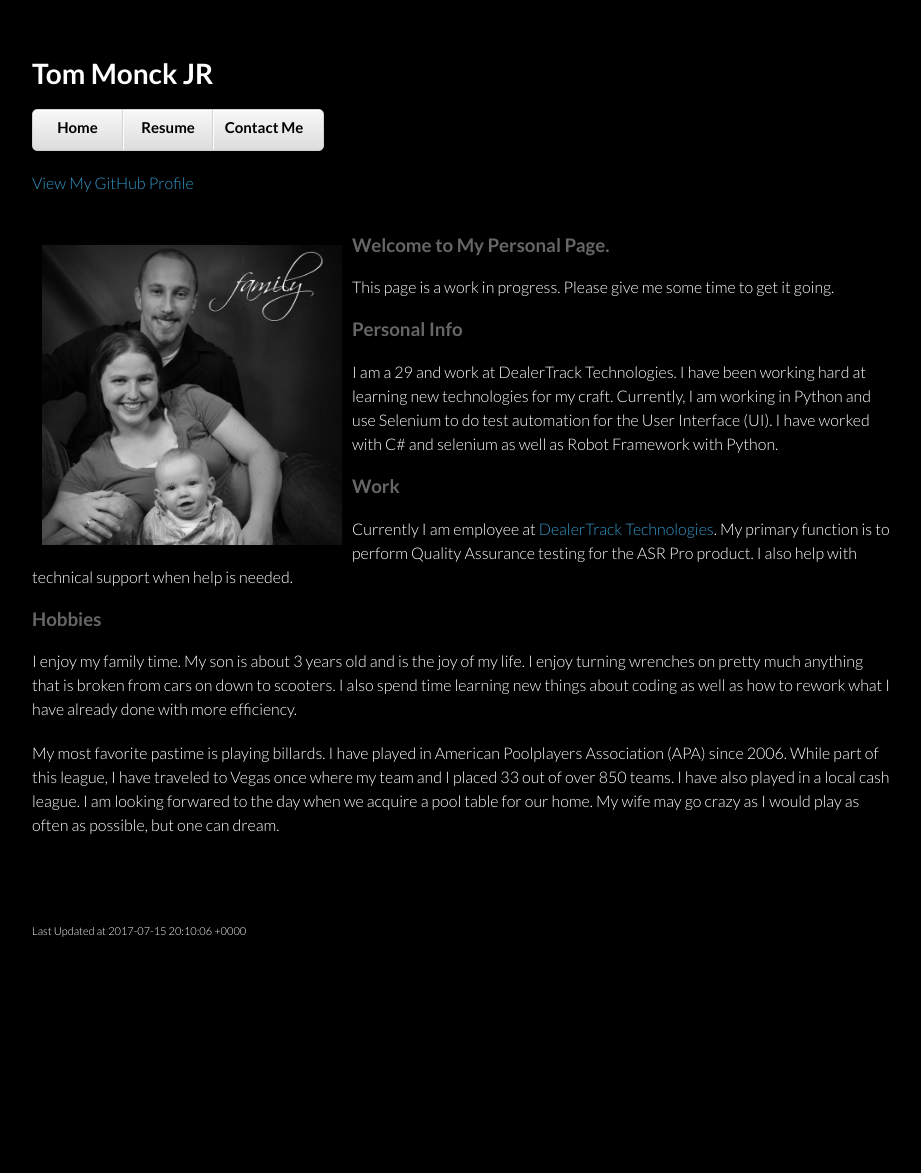
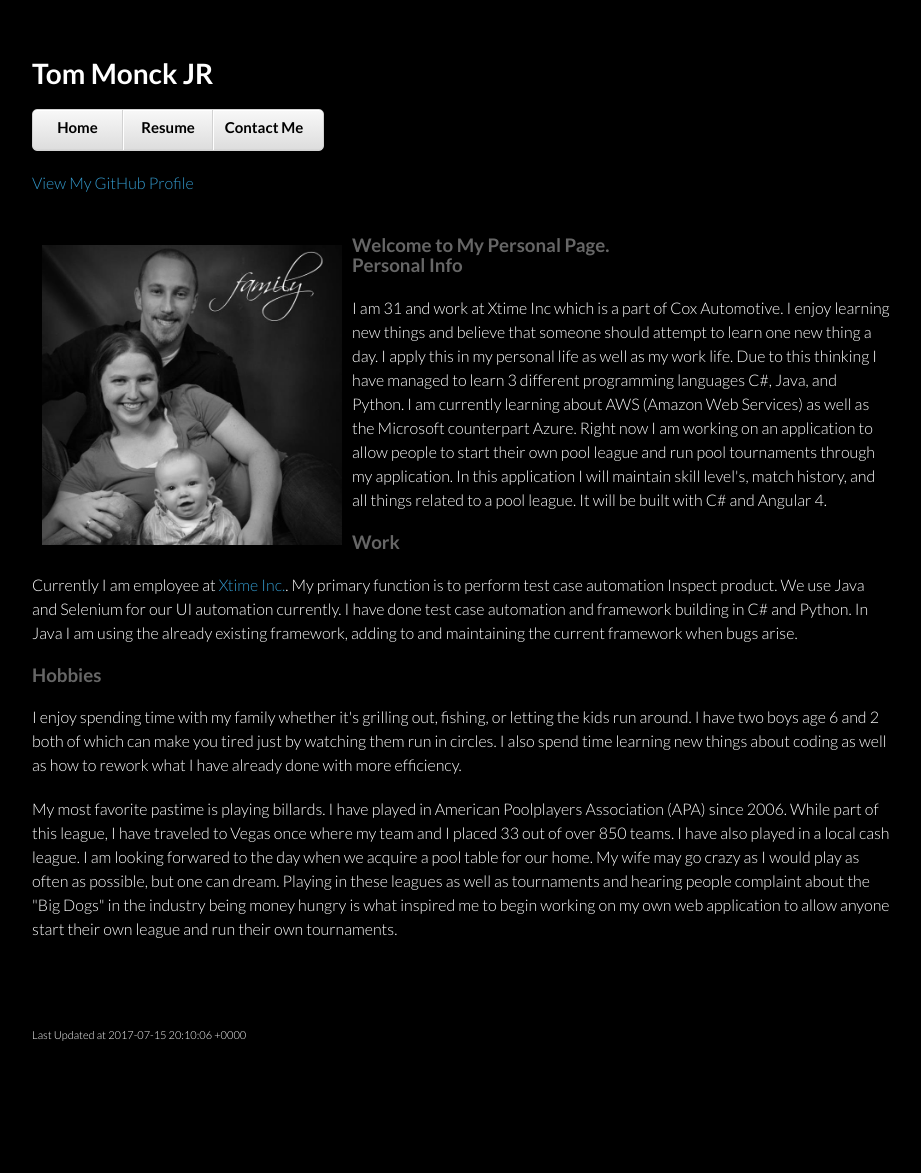
Before and after one commit to tmonck/tmonck.github.io, a Jekyll site: the page built from index.html, in a window 1280 px wide. Shown: the whole page, without its empty margins (178-1099 px from the left). Built offline with Jekyll 4.4.1, drawn with Linux system fonts in a browser that asks for light colours; before the commit the page ends 1069 px from its top, so only the background shows below that.

Commit message:
Update page

```diff
--- a/_layouts/default.html
+++ b/_layouts/default.html
@@ -7,6 +7,7 @@
 
     <link rel="stylesheet" href="stylesheets/styles.css">
     <link rel="stylesheet" href="stylesheets/pygment_trac.css">
+	<script type="text/javascript" src="js/myjs.js"></script>
     <meta name="viewport" content="width=device-width, initial-scale=1, user-scalable=no">
     <!--[if lt IE 9]>
     <script src="//html5shiv.googlecode.com/svn/trunk/html5.js"></script>
@@ -36,8 +37,7 @@
       </footer>
     </div>
 
-	<script type="text/javascript">
-
+	<script type="text/javascript" src="">
 	</script>
 
   </body>
--- a/index.html
+++ b/index.html
@@ -7,24 +7,36 @@ title: Tom Monck JR by tmonck
 	<h3>
 		<img src="Images/family.jpg" alt="me" width="300" height="300" >
 		<a name="welcome-to-my-personal-page" class="anchor" href="#welcome-to-my-personal-page"><span class="octicon octicon-link"></span></a>Welcome to My Personal Page.
+		</br><a name="personal-info" class="anchor" href="#personal-info"><span class="octicon octicon-link"></span></a>Personal Info
 	</h3>
-		<p>This page is a work in progress. Please give me some time to get it going.</p>
-	<h3>
-		<a name="personal-info" class="anchor" href="#personal-info"><span class="octicon octicon-link"></span></a>Personal Info
-	</h3>
-		<p>I am a 29 and work at DealerTrack Technologies. I have been working hard at learning new technologies for my craft. Currently, I am working in Python
-		and use Selenium to do test automation for the User Interface (UI). I have worked with C# and selenium as well as Robot Framework with Python.</p>
+		<p>I am <span id="myAge"></span> and work at Xtime Inc which is a part of Cox Automotive. I enjoy learning new things and believe that someone should attempt to learn one new thing a day.
+		I apply this in my personal life as well as my work life. Due to this thinking I have managed to learn 3 different programming languages C#, Java, and Python. I am currently learning about
+		AWS (Amazon Web Services) as well as the Microsoft counterpart Azure. Right now I am working on an application to allow people to start their own pool league and run pool tournaments through my application.
+		In this application I will maintain skill level's, match history, and all things related to a pool league. It will be built with C# and Angular 4.</p>
 	<h3>
 		<a name="work" class="anchor" href="#work"><span class="octicon octicon-link"></span></a>Work
 	</h3>
-		<p>Currently I am employee at <a href="http://www.asrpro.com">DealerTrack Technologies</a>. My primary function is to perform Quality Assurance testing for the ASR Pro product. I also help with technical support when help
-		is needed.</p>
+		<p>Currently I am employee at <a href="http://www.asrpro.com">Xtime Inc.</a>. My primary function is to perform test case automation Inspect product. We use Java and Selenium for our UI automation currently.
+		I have done test case automation and framework building in C# and Python. In Java I am using the already existing framework, adding to and maintaining the current framework when bugs arise.</p>
 	<h3>
 		<a name="hobbies" class="anchor" href="#hobbies"><span class="octicon octicon-link"></span></a>Hobbies
 	</h3>
-		<p>I enjoy my family time. My son is about 3 years old and is the joy of my life. I enjoy turning wrenches on pretty much anything that is broken
-		from cars on down to scooters. I also spend time learning new things about coding as well as how to rework what I have already done with more efficiency.</p>
+		<p>I enjoy spending time with my family whether it's grilling out, fishing, or letting the kids run around. I have two boys age <span id="oldestAge"></span> and <span id="youngestAge"></span> both of which can make you tired just by watching them run in circles.
+		I also spend time learning new things about coding as well as how to rework what I have already done with more efficiency.</p>
 		<p>My most favorite pastime is playing billards. I have played in American Poolplayers Association (APA) since 2006. While part of this league, I have traveled to Vegas
 		once where my team and I placed 33 out of over 850 teams. I have also played in a local cash league. I am looking forwared to the day when we acquire a pool table for our home.
-		My wife may go crazy as I would play as often as possible, but one can dream.</p>
+		My wife may go crazy as I would play as often as possible, but one can dream. Playing in these leagues as well as tournaments and hearing people complaint about the "Big Dogs" in the industry being money hungry is what inspired me to begin working on my own web application to allow anyone start their own league and run their own tournaments.</p>
 </section>
+<script>
+	var currentDate = new Date();
+	var myBirthDate = new Date(86,3,30)
+	var oldestBirthDate = new Date(2011,8,29)
+	var youngestBirthDate = new Date(2015,4,21)
+	var myAge = (currentDate - myBirthDate)/(1000*60*60*24*365)
+	var oldest = (currentDate - oldestBirthDate)/(1000*60*60*24*365)
+	var youngest = (currentDate - youngestBirthDate)/(1000*60*60*24*365)
+
+	document.getElementById("myAge").innerHTML = myAge.toFixed(0);
+	document.getElementById("oldestAge").innerHTML = oldest.toFixed(0);
+	document.getElementById("youngestAge").innerHTML = youngest.toFixed(0);
+</script>
```
